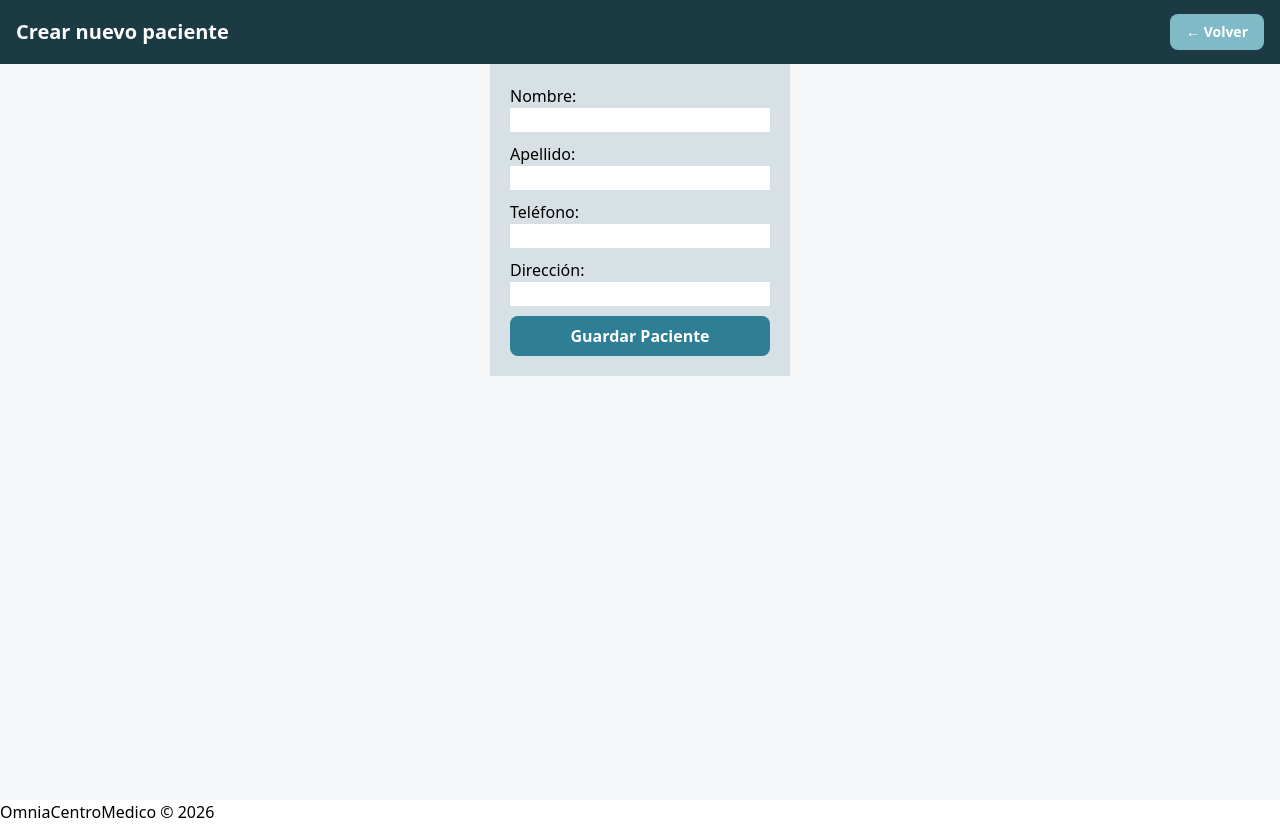
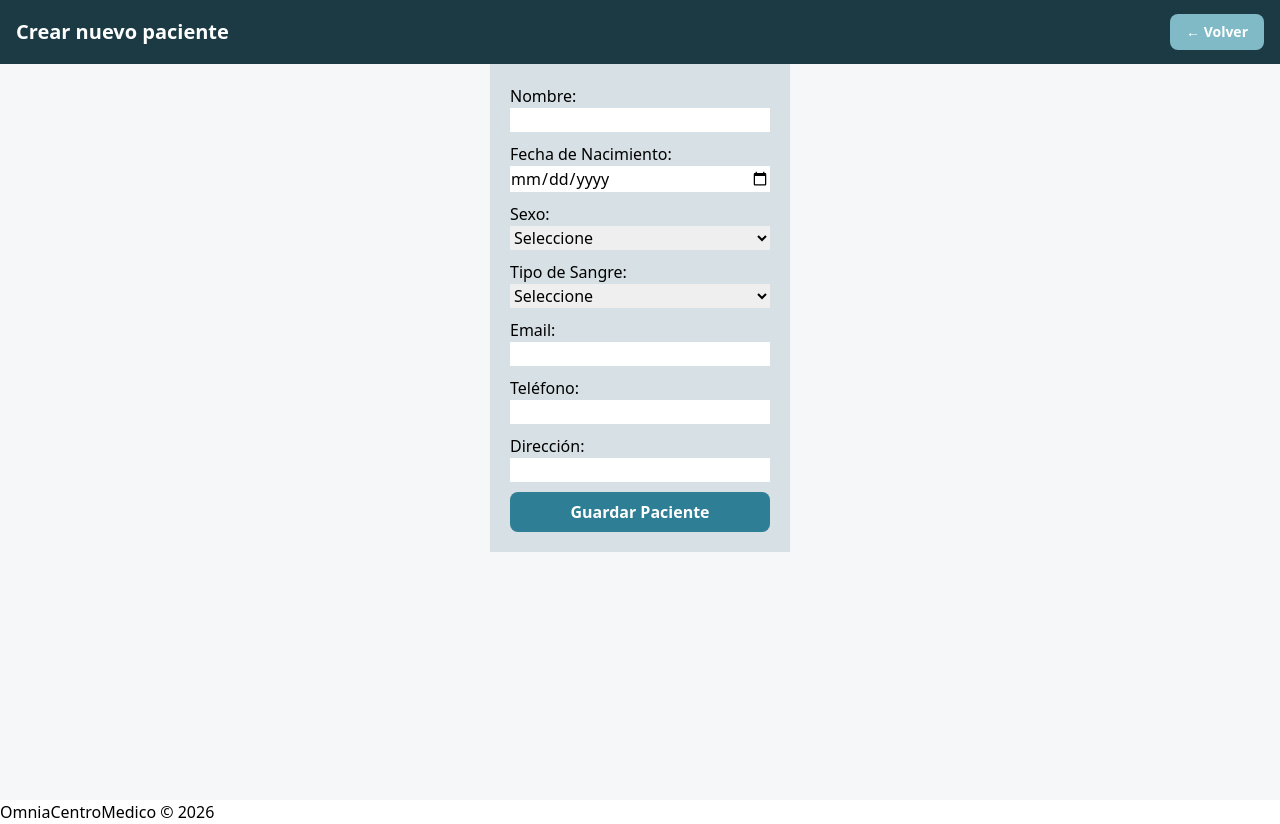
Before and after one commit to lbooghart-tech/omnia-centro-m-dico-especializado, a Laravel app: page /pacientes/create in a window 1280 px wide. Shown: the part 72-896 px from the top of the page. Run offline with Laravel 12, Linux system fonts and the light colour scheme; parts of the project's set-up code (start-up, migrations or seed data) failed here and were passed over; some libraries are stand-ins or nearby versions.

Commit message:
formulario

```diff
--- a/app/Http/Controllers/PacientesController.php
+++ b/app/Http/Controllers/PacientesController.php
@@ -1,6 +1,7 @@
 <?php
 namespace App\Http\Controllers;
 use Illuminate\Http\Request;
+use App\Models\Paciente;
 
 class PacientesController extends Controller
 {
@@ -21,14 +22,20 @@ public function store(Request $request)
 {
     $validateData = $request->validate([
         'nombre' => 'required|string|max:255| min:3',
-        'apellido' => 'required|string|max:255| min:3',
-        'telefono' => 'required|string|max:20| min:10',
+        'fecha_nacimiento' => 'required|date|before:today',
+        'sexo' => 'required|in:M,F',
+        'tipo_sangre' => 'required|in:A+,A-,B+,B-,AB+,AB-,O+,O-',
+        'email' => 'required|email|unique:pacientes,email',
+        'telefono' => 'required|string|max:20| min:8',
         'direccion' => 'required|string|max:255| min:10',
     ]);
 
     $paciente = new Paciente();
     $paciente->nombre = $validateData['nombre'];
-    $paciente->apellido = $validateData['apellido'];
+    $paciente->fecha_nacimiento = $validateData['fecha_nacimiento'];
+    $paciente->sexo = $validateData['sexo'];
+    $paciente->tipo_sangre = $validateData['tipo_sangre'];
+    $paciente->email = $validateData['email'];
     $paciente->telefono = $validateData['telefono'];
     $paciente->direccion = $validateData['direccion'];
     $paciente->save();
--- a/resources/views/Pacientes/create.blade.php
+++ b/resources/views/Pacientes/create.blade.php
@@ -21,9 +21,37 @@
         <input type="text" name="nombre" id="nombre" style="margin-bottom: 10px;">
         @error('nombre')<div style="color: red;">{{ $message }}</div>@enderror
 
-        <label for="apellido">Apellido:</label>
-        <input type="text" name="apellido" id="apellido" style="margin-bottom: 10px;">
-        @error('apellido')<div style="color: red;">{{ $message }}</div>@enderror
+        <label for="fecha_nacimiento">Fecha de Nacimiento:</label>
+        <input type="date" name="fecha_nacimiento" id="fecha_nacimiento" style="margin-bottom: 10px;">
+        @error('fecha_nacimiento')<div style="color: red;">{{ $message }}</div>@enderror
+
+        <label for="sexo">Sexo:</label>
+        <select name="sexo" id="sexo" style="margin-bottom: 10px;">
+            <option value="">Seleccione</option>
+            <option value="M">Masculino</option>
+            <option value="F">Femenino</option>
+        </select>
+        @error('sexo')<div style="color: red;">{{ $message }}</div>@enderror
+
+
+        <label for="tipo_sangre">Tipo de Sangre:</label>
+        <select name="tipo_sangre" id="tipo_sangre" style="margin-bottom: 10px;">
+            <option value="">Seleccione</option>
+            <option value="A+">A+</option>
+            <option value="A-">A-</option>
+            <option value="B+">B+</option>
+            <option value="B-">B-</option>
+            <option value="AB+">AB+</option>
+            <option value="AB-">AB-</option>
+            <option value="O+">O+</option>
+            <option value="O-">O-</option>
+        </select>
+        @error('tipo_sangre')<div style="color: red;">{{ $message }}</div>@enderror
+
+
+        <label for="email">Email:</label>
+        <input type="email" name="email" id="email" style="margin-bottom: 10px;">
+        @error('email')<div style="color: red;">{{ $message }}</div>@enderror
 
         <label for="telefono">Teléfono:</label>
         <input type="text" name="telefono" id="telefono" style="margin-bottom: 10px;">
```
Also changed, not shown: database/migrations/2026_10_06_023444_createpaciente.php (added).
